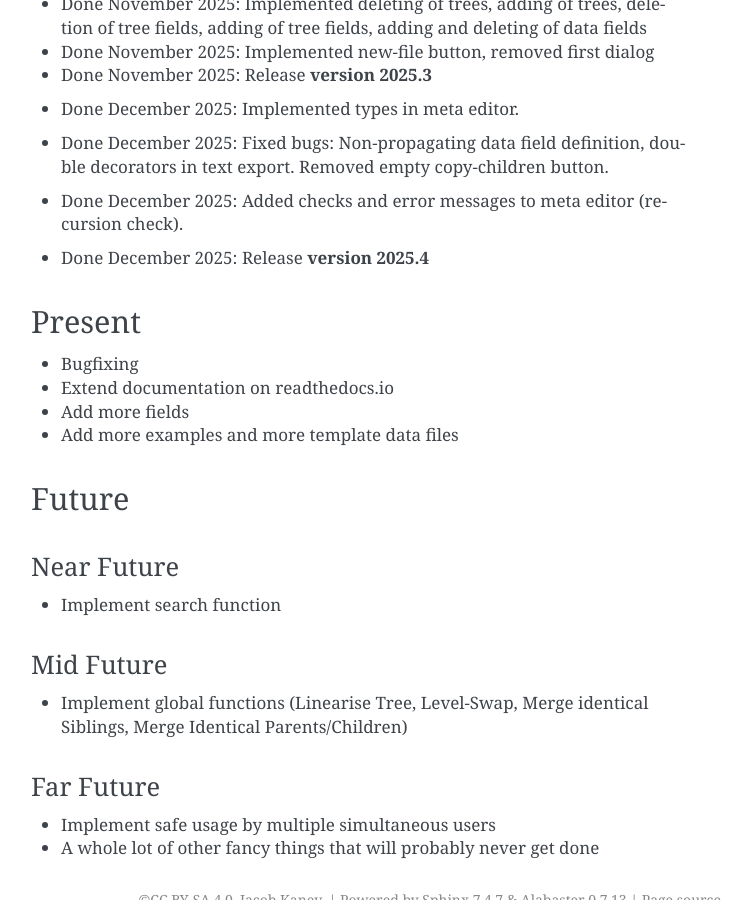
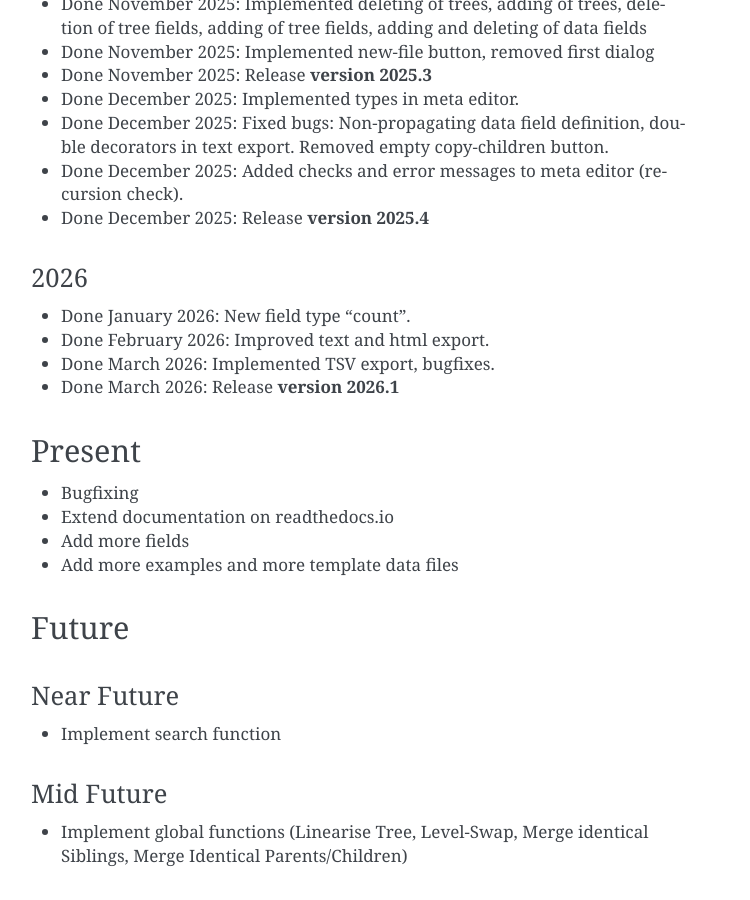
Before and after one commit to jkanev/treetime, a Sphinx documentation site: the page built from docs/releases.rst, in a window 1280 px wide and 900 px high, scrolled down 3907 px. Shown: the whole window, without its empty margins (389-1139 px from the left). Built offline with Sphinx 7.4.7, drawn with Linux system fonts in a browser that asks for light colours.

Commit message:
Release 2026.1
Preparing documents and updating strings for release 2026.1.

```diff
--- a/docs/conf.py
+++ b/docs/conf.py
@@ -22,7 +22,7 @@ copyright = 'CC BY-SA 4.0,  Jacob Kanev'
 author = 'Jacob Kanev'
 
 # The full version, including alpha/beta/rc tags
-release = '2025.4'
+release = '2026.1'
 
 
 # -- General configuration ---------------------------------------------------
--- a/docs/introduction.rst
+++ b/docs/introduction.rst
@@ -114,7 +114,7 @@ Installation
 Using pre-compiled Binaries
 ^^^^^^^^^^^^^^^^^^^^^^^^^^^
 
-- Windows, Linux: Go to [codeberg.org/jkanev/treetime/releases/tag/2025.3](https://codeberg.org/jkanev/treetime/releases/tag/2025.3) and download a zipped package for Windows 10, 64 bit, or for Linux 64 bit from there. Unzip it into your program directory and run *TreeTime* or *TreeTime.exe* from the new folder. Unzip the data package too. Add the program folder to your path.
+- Windows, Linux: Go to [codeberg.org/jkanev/treetime/releases/tag/2026.1](https://codeberg.org/jkanev/treetime/releases/tag/2026.1) and download a zipped package for Windows 10, 64 bit, or for Linux 64 bit from there. Unzip it into your program directory and run *TreeTime* or *TreeTime.exe* from the new folder. Unzip the data package too. Add the program folder to your path.
 
   Executable bundles have been created with pyinstaller ([www.pyinstaller.org](http://www.pyinstaller.org)).
 
--- a/docs/releases.rst
+++ b/docs/releases.rst
@@ -138,10 +138,19 @@ Past
 - Done November 2025: Implemented deleting of trees, adding of trees, deletion of tree fields, adding of tree fields, adding and deleting of data fields
 - Done November 2025: Implemented new-file button, removed first dialog
 - Done November 2025: Release **version 2025.3**
-• Done December 2025: Implemented types in meta editor.
+- Done December 2025: Implemented types in meta editor.
 - Done December 2025: Fixed bugs: Non-propagating data field definition, double decorators in text export. Removed empty copy-children button.
-• Done December 2025: Added checks and error messages to meta editor (recursion check).
+- Done December 2025: Added checks and error messages to meta editor (recursion check).
 - Done December 2025: Release **version 2025.4**
+
+2026
+^^^^
+
+- Done January 2026: New field type "count".
+- Done February 2026: Improved text and html export.
+- Done March 2026: Implemented TSV export, bugfixes.
+- Done March 2026: Release **version 2026.1**
+
 
 Present
 -------
--- a/setup.py
+++ b/setup.py
@@ -11,7 +11,7 @@ with open(path.join(this_directory, 'README.md'), encoding='utf-8') as f:
 
 setup(
     name='TreeTime',
-    version='2025.4',
+    version='2026.1',
     description='TreeTime is a to-do list manager, test report tool, project manager, family ancestry editor,'
                 'mind-mapping tool, etc. Using TreeTime you can categorise and organise any data in tree structures.'
                 'You can define several trees, each with a different structure, on the same data. You can use functions'
```
Also changed, not shown: README.md (+7 -3 lines), docs/tree-fields.rst (+20 -0 lines), web/content/_index.md (+2 -2 lines), web/content/docs/links-and-instructions.md (+1 -1 lines), 2 other files.
